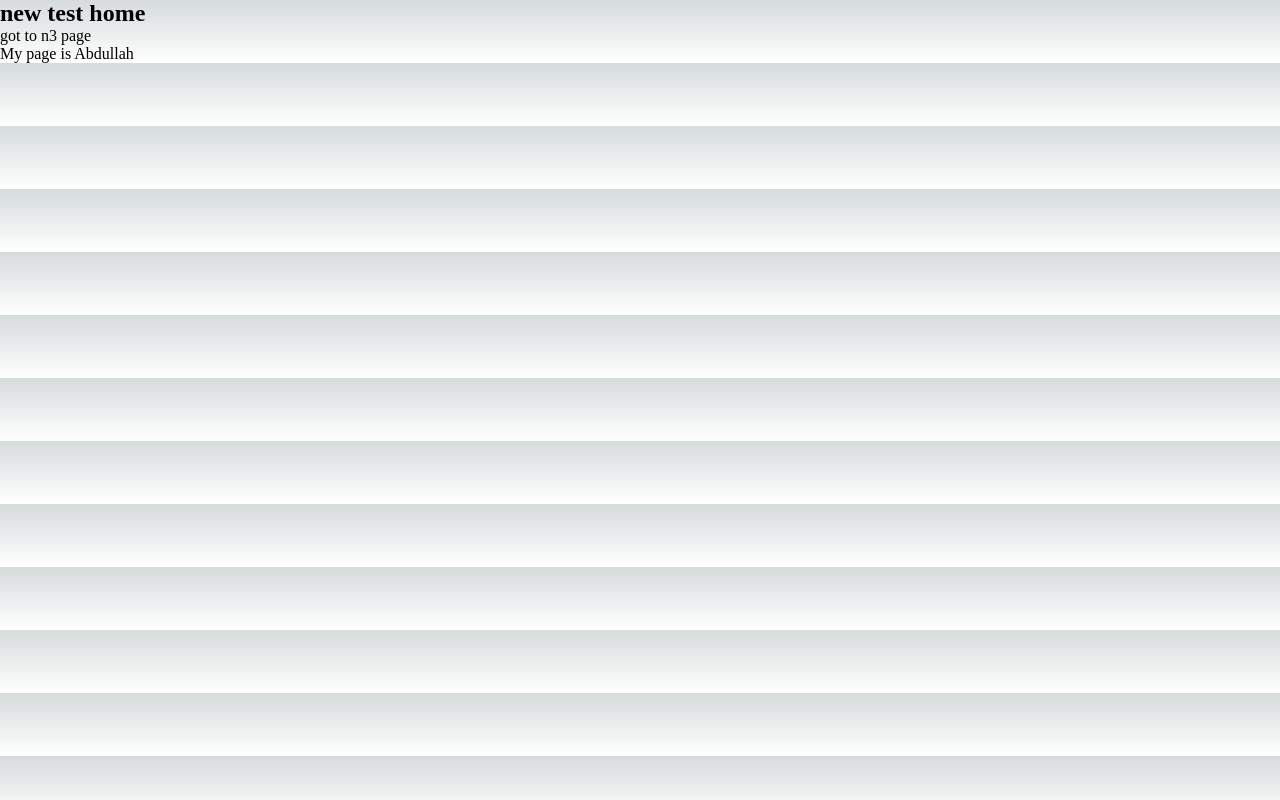
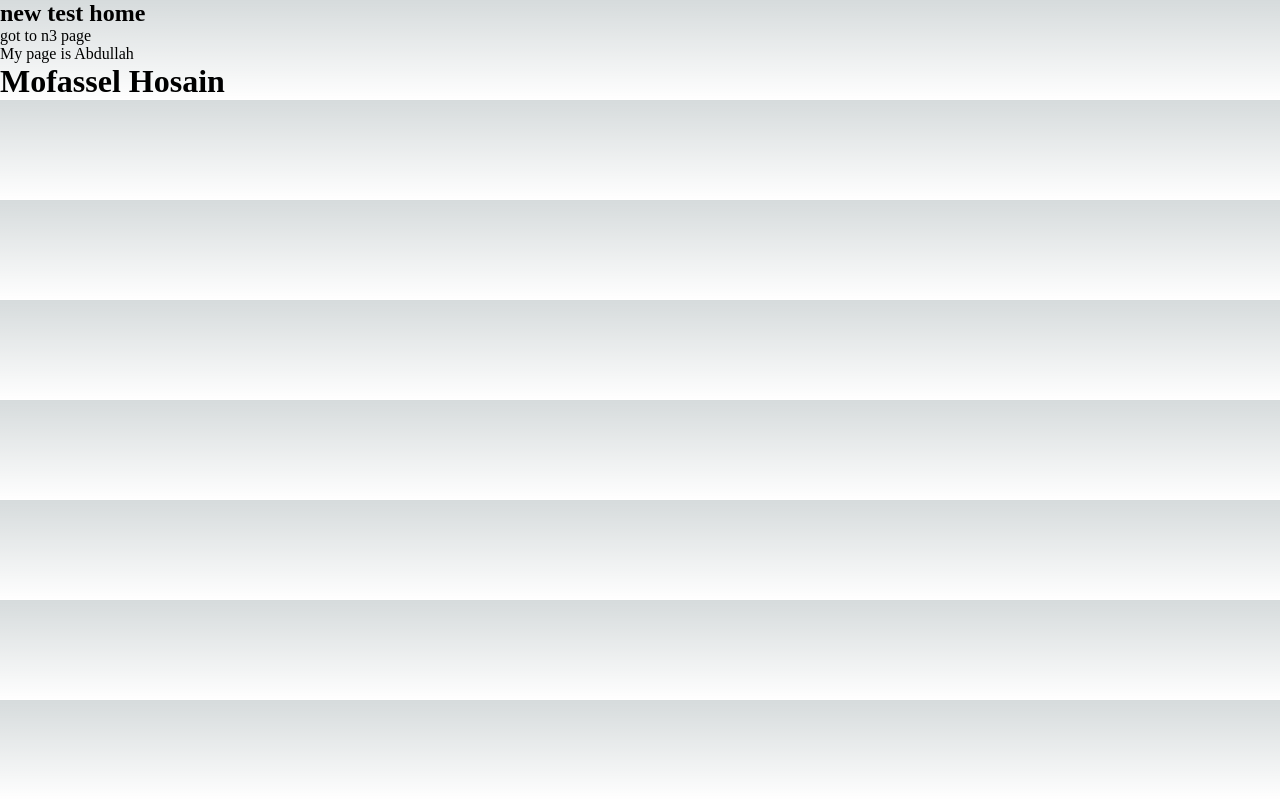
Before and after one commit to eashishir/Creative-Project-Manager, a Next.js app: page /new1 in a window 1280 px wide. Built offline with nearby package versions, Linux system fonts and the light colour scheme.

Commit message:
firttime git add

```diff
--- a/pages/new1/index.js
+++ b/pages/new1/index.js
@@ -15,6 +15,9 @@ const Home = () => {
             </Link>
 
             <p>My page is Abdullah</p>
+            <div>
+                <h1>Mofassel Hosain</h1>
+            </div>
         </div>
     );
 };
```
